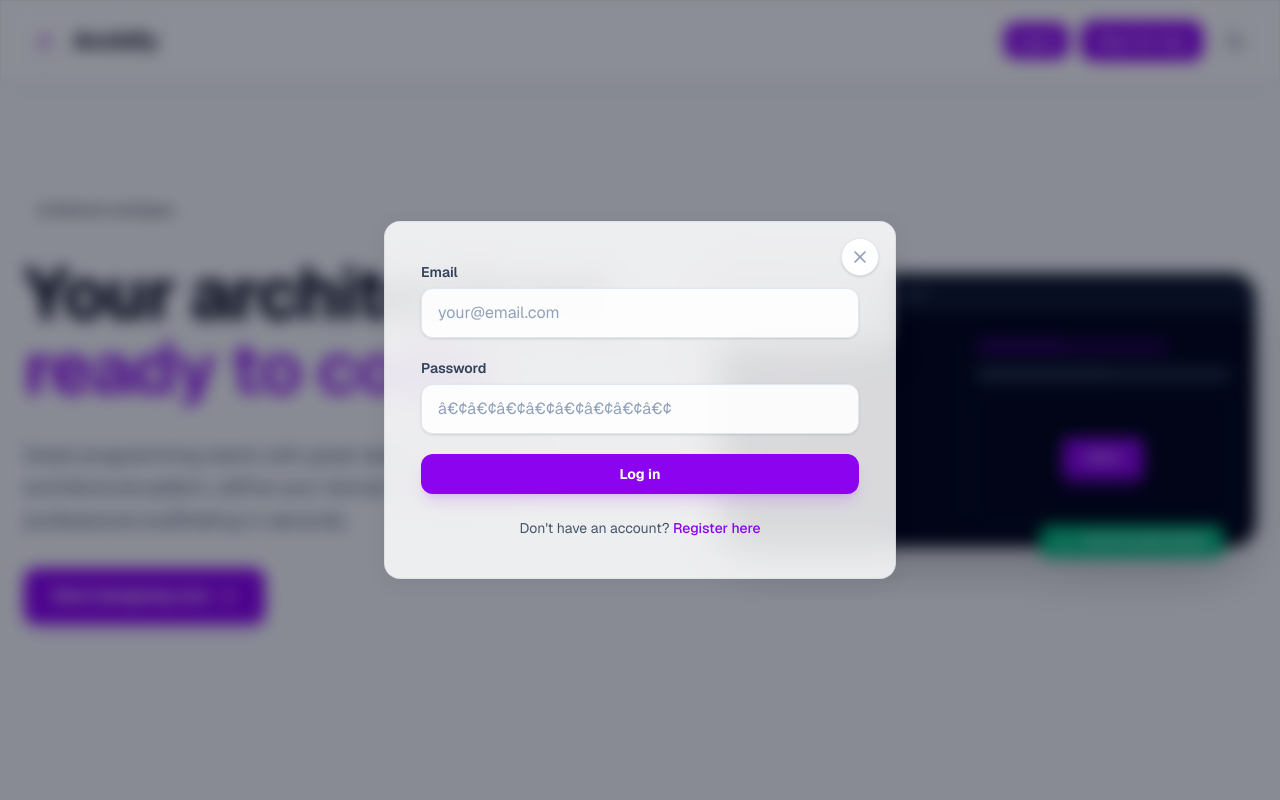
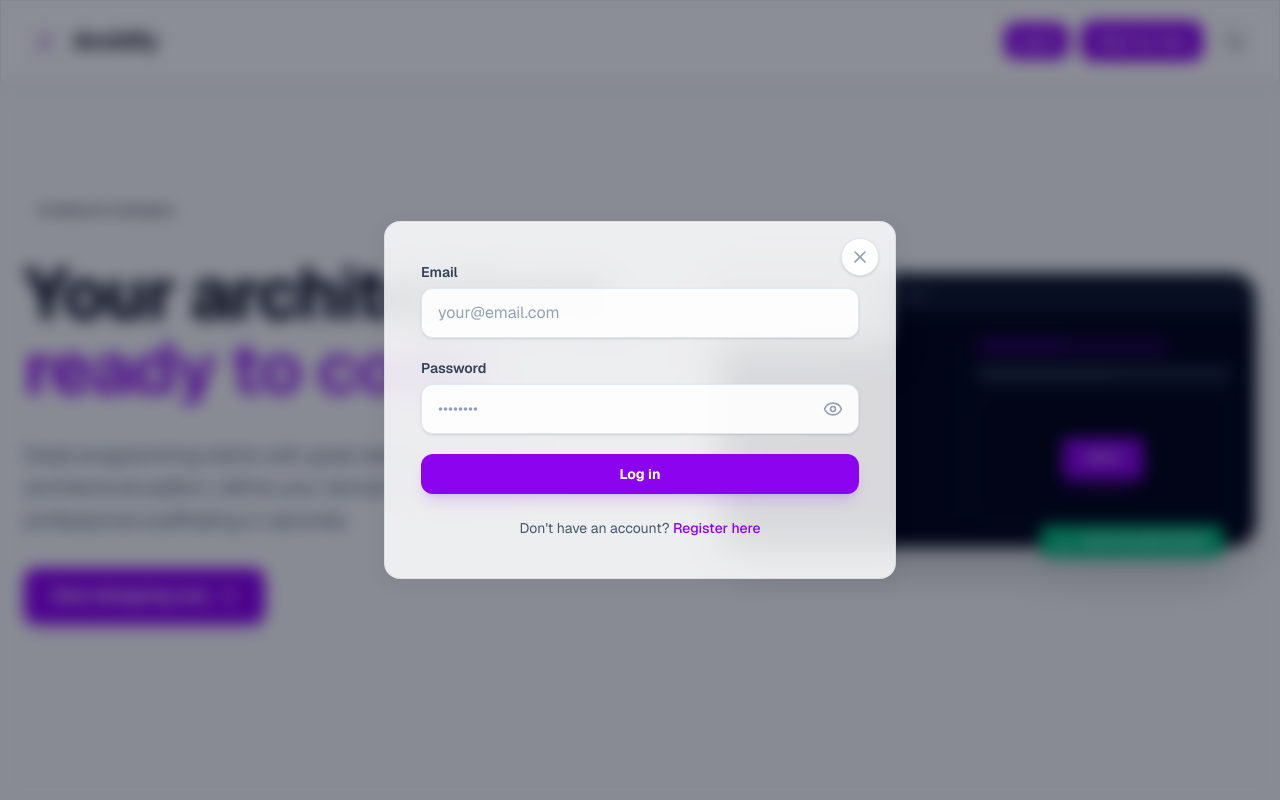
Before and after one commit to cjag99/archify-frontend, a Next.js app: page / in a window 1280 px wide. Both pictures are taken after a click on the button "Log in". Shown: the top 800 px of the page. Built offline with nearby package versions, Linux system fonts and the light colour scheme.

Commit message:
feat: add eye icon to show/hide password text on input

```diff
--- a/src/components/atoms/Input.tsx
+++ /dev/null
@@ -1,34 +0,0 @@
-// Reusable atom UI component for Input
-import React from "react";
-
-interface InputProps extends React.InputHTMLAttributes<HTMLInputElement> {
-  label?: string;
-  error?: string;
-}
-export const Input = ({ label, error, className = "", ...props }: InputProps) => {
-  return (
-    <div className="w-full space-y-1.5">
-      {label && (
-        <label className="block text-sm font-semibold text-slate-700 dark:text-slate-300">
-          {label}
-        </label>
-      )}
-      <input
-        {...props}
-        className={`
-          w-full px-4 py-3 rounded-xl border bg-white/90 dark:bg-slate-900/50 shadow-sm transition-all outline-none
-          ${error
-            ? 'border-red-300 dark:border-red-500/50 text-red-900 dark:text-red-200 focus:border-red-400 focus:ring-4 focus:ring-red-100 dark:focus:ring-red-900/20'
-            : 'border-slate-200 dark:border-slate-800 focus:border-brand/60 focus:ring-4 focus:ring-brand/10 dark:focus:ring-brand/20 hover:border-slate-300 dark:hover:border-slate-700'
-          }
-          placeholder:text-slate-400 dark:placeholder:text-slate-500 text-slate-900 dark:text-slate-100 ${className}
-        `}
-      />
-      {error && (
-        <p className="text-xs text-red-600 dark:text-red-400 font-semibold">
-          {error}
-        </p>
-      )}
-    </div>
-  );
-};
--- a/src/components/molecules/ArchitectureStep1.tsx
+++ b/src/components/molecules/ArchitectureStep1.tsx
@@ -3,7 +3,7 @@
 
 import { FC, useState, FormEvent } from "react";
 import { Button } from "@/components/atoms/Button";
-import { Input } from "@/components/atoms/Input";
+import { Input } from "@/components/molecules/Input";
 import { Textarea } from "@/components/atoms/Textarea";
 
 interface ArchitectureStep1Props {
--- /dev/null
+++ b/src/components/molecules/Input.tsx
@@ -0,0 +1,54 @@
+// Reusable molecule UI component for Input
+"use client";
+
+import React, { useState } from "react";
+import { Eye, EyeOff } from "lucide-react";
+
+interface InputProps extends React.InputHTMLAttributes<HTMLInputElement> {
+  label?: string;
+  error?: string;
+}
+export const Input = ({ label, error, className = "", type = "text", ...props }: InputProps) => {
+  const [showPassword, setShowPassword] = useState(false);
+  const isPasswordInput = type === "password";
+  const displayType = isPasswordInput && showPassword ? "text" : type;
+
+  return (
+    <div className="w-full space-y-1.5">
+      {label && (
+        <label className="block text-sm font-semibold text-slate-700 dark:text-slate-300">
+          {label}
+        </label>
+      )}
+      <div className="relative">
+        <input
+          {...props}
+          type={displayType}
+          className={`
+            w-full px-4 py-3 rounded-xl border bg-white/90 dark:bg-slate-900/50 shadow-sm transition-all outline-none
+            ${error
+              ? 'border-red-300 dark:border-red-500/50 text-red-900 dark:text-red-200 focus:border-red-400 focus:ring-4 focus:ring-red-100 dark:focus:ring-red-900/20'
+              : 'border-slate-200 dark:border-slate-800 focus:border-brand/60 focus:ring-4 focus:ring-brand/10 dark:focus:ring-brand/20 hover:border-slate-300 dark:hover:border-slate-700'
+            }
+            placeholder:text-slate-400 dark:placeholder:text-slate-500 text-slate-900 dark:text-slate-100 ${isPasswordInput ? "pr-10" : ""} ${className}
+          `}
+        />
+        {isPasswordInput && (
+          <button
+            type="button"
+            onClick={() => setShowPassword(!showPassword)}
+            className="absolute right-3 top-1/2 -translate-y-1/2 text-slate-400 hover:text-slate-600 dark:hover:text-slate-300 transition-colors p-1"
+            tabIndex={-1}
+          >
+            {showPassword ? <EyeOff size={20} /> : <Eye size={20} />}
+          </button>
+        )}
+      </div>
+      {error && (
+        <p className="text-xs text-red-600 dark:text-red-400 font-semibold">
+          {error}
+        </p>
+      )}
+    </div>
+  );
+};
--- a/src/components/molecules/PatternStep1.tsx
+++ b/src/components/molecules/PatternStep1.tsx
@@ -3,7 +3,7 @@
 
 import { FC, useState, FormEvent } from "react";
 import { Button } from "@/components/atoms/Button";
-import { Input } from "@/components/atoms/Input";
+import { Input } from "@/components/molecules/Input";
 import { Textarea } from "@/components/atoms/Textarea";
 import { Select } from "../atoms/Select";
 
--- a/src/components/molecules/ProjectStep1.tsx
+++ b/src/components/molecules/ProjectStep1.tsx
@@ -3,7 +3,7 @@
 
 import { FC, useState, FormEvent } from "react";
 import { Button } from "@/components/atoms/Button";
-import { Input } from "@/components/atoms/Input";
+import { Input } from "@/components/molecules/Input";
 import { Textarea } from "@/components/atoms/Textarea";
 import { FileInput } from "@/components/molecules/FileInput";
 import { useImage } from "@/hooks/useImage";
--- a/src/components/molecules/ProjectStep2.tsx
+++ b/src/components/molecules/ProjectStep2.tsx
@@ -4,7 +4,7 @@
 import React, { useState, useEffect } from "react";
 import { useRouter } from "next/navigation";
 import { Button } from "@/components/atoms/Button";
-import { Input } from "@/components/atoms/Input";
+import { Input } from "@/components/molecules/Input";
 import { Select } from "@/components/atoms/Select";
 import { useArchitecture } from "@/hooks/useArchitecture";
 import { architectureList } from "@/core/nodeList/architectureList";
--- a/src/components/organisms/AdminUserForm.tsx
+++ b/src/components/organisms/AdminUserForm.tsx
@@ -6,7 +6,7 @@ import { authService } from "@/core/api/auth.service";
 import { userService, updateUserAdmin } from "@/core/api/users.service";
 
 import { useImage } from "@/hooks/useImage";
-import { Input } from "../atoms/Input";
+import { Input } from "../molecules/Input";
 import { Button } from "../atoms/Button";
 import { FileInput } from "../molecules/FileInput";
 import { AlertCircle, User as UserIcon, Shield, Camera } from "lucide-react";
--- a/src/components/organisms/CodeLanguageForm.tsx
+++ b/src/components/organisms/CodeLanguageForm.tsx
@@ -7,7 +7,7 @@ import { useCodeLanguage } from "@/hooks/useCodeLanguage";
 import { useImage } from "@/hooks/useImage";
 import { CodeLanguage } from "@/core/types/models";
 import { Button } from "../atoms/Button";
-import { Input } from "../atoms/Input";
+import { Input } from "../molecules/Input";
 import { FileInput } from "../molecules/FileInput";
 
 interface CodeLanguageFormProps {
--- a/src/components/organisms/LoginForm.tsx
+++ b/src/components/organisms/LoginForm.tsx
@@ -4,7 +4,7 @@
 import { Suspense } from "react";
 import { useLoginForm } from "@/hooks/useLoginForm";
 import { Button } from "@/components/atoms/Button";
-import { Input } from "@/components/atoms/Input";
+import { Input } from "@/components/molecules/Input";
 import { AlertCircle } from "lucide-react";
 
 interface LoginFormProps {
@@ -35,7 +35,7 @@ function LoginFormInner({ onSwitch, onSuccess }: LoginFormProps) {
         label="Password"
         name="password"
         type="password"
-        placeholder="â€¢â€¢â€¢â€¢â€¢â€¢â€¢â€¢"
+        placeholder="••••••••"
         error={formError?.password || ""}
       />
       <Button type="submit" variant="primary" isLoading={loading} fullWidth>
--- a/src/components/organisms/ProfileView.tsx
+++ b/src/components/organisms/ProfileView.tsx
@@ -5,7 +5,7 @@ import React, { useState, useEffect } from "react";
 import { User } from "@/core/types/auth";
 import { userService } from '@/core/api/users.service';
 import Modal from "@/components/organisms/Modal";
-import { Input } from "../atoms/Input";
+import { Input } from "../molecules/Input";
 import { Button } from "../atoms/Button";
 import { FileInput } from "../molecules/FileInput";
 import { useAuth } from "@/core/context/AuthContext";
--- a/src/components/organisms/RegisterForm.tsx
+++ b/src/components/organisms/RegisterForm.tsx
@@ -3,7 +3,7 @@
 
 import { useRegisterForm } from "@/hooks/useRegisterForm";
 import { Button } from "@/components/atoms/Button";
-import { Input } from "@/components/atoms/Input";
+import { Input } from "@/components/molecules/Input";
 import { AlertCircle } from "lucide-react";
 
 interface RegisterFormProps {
```
